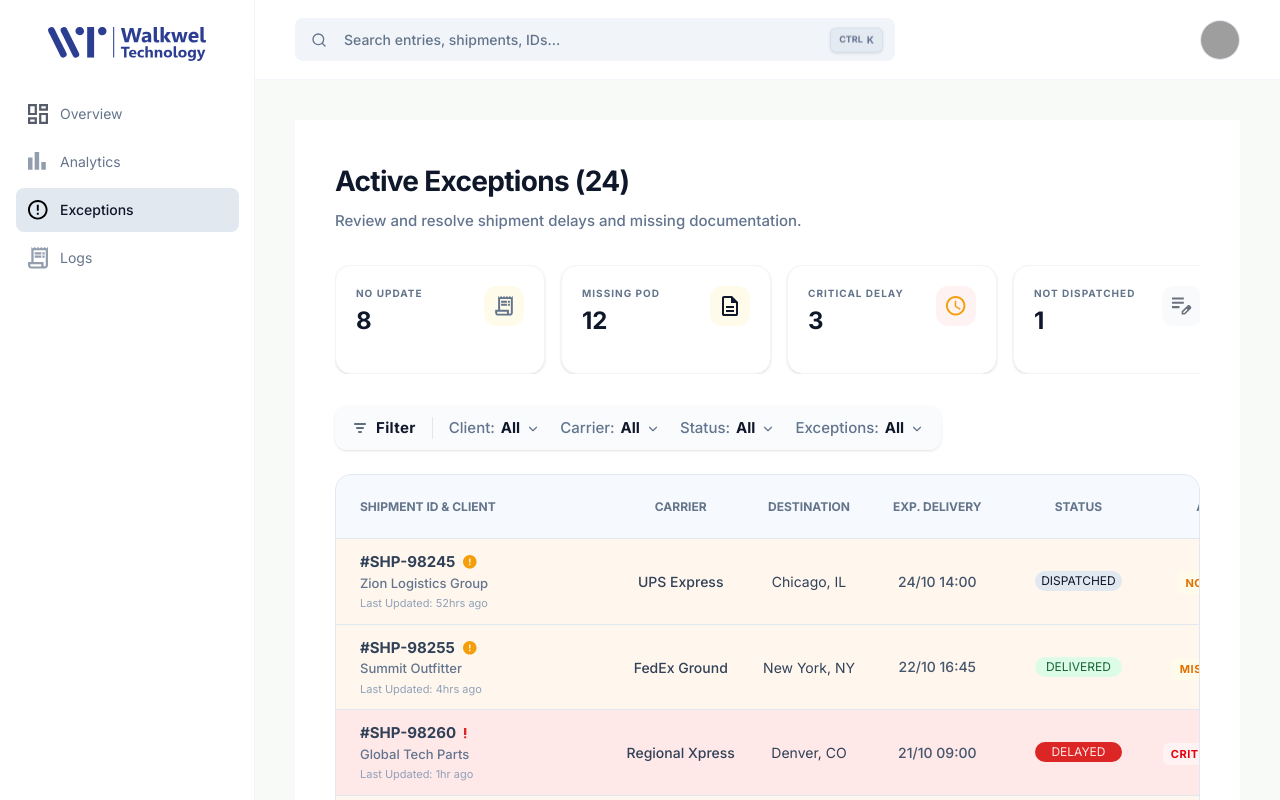
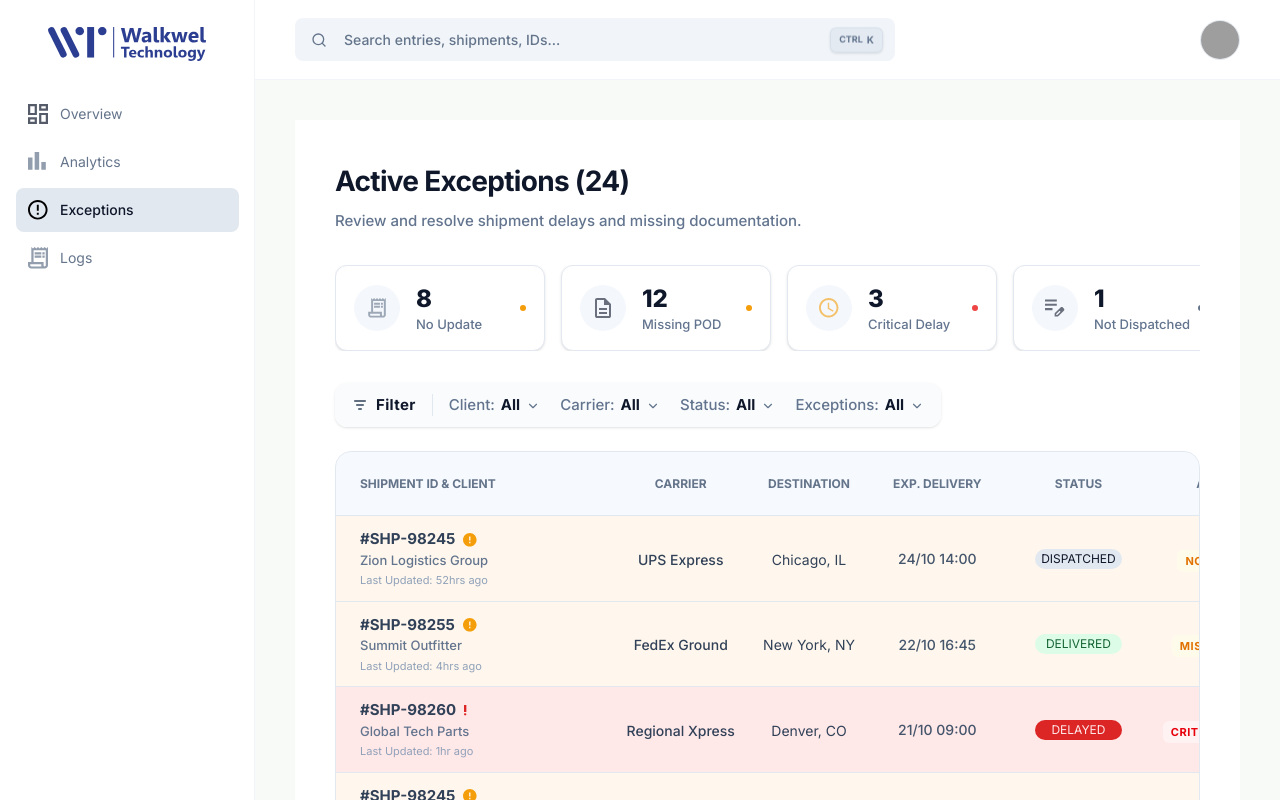
Before and after one commit to Prathik2004/3PL, a Next.js app in the folder frontend/: page /dashboard/exceptions in a window 1280 px wide. Shown: the top 800 px of the page. Built offline with nearby package versions, Linux system fonts and the light colour scheme; grey boxes are pictures that could not be loaded.

Commit message:
feat: add exception variant to KpiCard to support unique dashboard layout

```diff
--- a/frontend/src/app/dashboard/exceptions/page.tsx
+++ b/frontend/src/app/dashboard/exceptions/page.tsx
@@ -28,24 +28,28 @@ export default function ExceptionsDashboard() {
           value={8}
           status="alert"
           iconSrc="/icons/logs.svg"
+          variant="exception"
         />
         <KpiCard
           title="Missing POD"
           value={12}
           status="alert"
           iconSrc="/icons/file.svg"
+          variant="exception"
         />
         <KpiCard
           title="Critical Delay"
           value={3}
           status="critical"
           iconSrc="/icons/delayed.svg"
+          variant="exception"
         />
         <KpiCard
           title="Not Dispatched"
           value={1}
           status="neutral"
           iconSrc="/icons/Container.svg"
+          variant="exception"
         />
       </div>
 
--- a/frontend/src/components/common/KPICard.tsx
+++ b/frontend/src/components/common/KPICard.tsx
@@ -1,4 +1,5 @@
 import React from "react";
+import Image from "next/image";
 
 interface KpiCardProps {
   title?: string;
@@ -6,6 +7,7 @@ interface KpiCardProps {
   change?: string;
   status?: "success" | "alert" | "critical" | "neutral";
   iconSrc?: string;
+  variant?: "default" | "exception";
 }
 
 const KpiCard: React.FC<KpiCardProps> = ({
@@ -14,6 +16,7 @@ const KpiCard: React.FC<KpiCardProps> = ({
   change,
   status = "neutral",
   iconSrc,
+  variant = "default",
 }) => {
   // Mapping statuses to Figma-accurate background and text colors
   const statusConfig = {
@@ -25,6 +28,47 @@ const KpiCard: React.FC<KpiCardProps> = ({
 
   const colors = statusConfig[status];
 
+  // Specific layout for Exceptions Dashboard
+  if (variant === "exception") {
+    const dotColors = {
+      success: "bg-[#10B981]",
+      alert: "bg-[#F59E0B]",
+      critical: "bg-[#EF4444]",
+      neutral: "bg-[#64748B]",
+    };
+
+    return (
+      <div className="bg-white rounded-xl p-[18px] border border-slate-200 flex-1 min-w-[210px] shadow-sm flex items-center justify-between">
+        <div className="flex items-center gap-4">
+          {/* Circular Icon Container */}
+          {iconSrc && (
+            <div className="w-[46px] h-[46px] rounded-full bg-[#F4F7FB] flex items-center justify-center">
+              <Image src={iconSrc} alt="" width={20} height={20} className="w-5 h-5 opacity-60" />
+            </div>
+          )}
+
+          {/* Content */}
+          <div className="flex flex-col justify-center">
+            {value !== undefined && (
+              <span className="text-[24px] leading-tight font-extrabold text-[#0F172A]">
+                {value}
+              </span>
+            )}
+            {title && (
+              <span className="text-[13px] font-medium text-slate-500 leading-tight mt-0.5">
+                {title}
+              </span>
+            )}
+          </div>
+        </div>
+
+        {/* Small Status Dot on the right */}
+        <div className={`w-[6px] h-[6px] rounded-full ${dotColors[status]}`} />
+      </div>
+    );
+  }
+
+  // Default Dashboard Layout
   return (
     /* flex-1 allows cards to grow and fill the line equally */
     <div className="bg-white rounded-2xl p-5 border border-slate-100 flex-1 min-w-[210px] shadow-sm">
@@ -43,7 +87,7 @@ const KpiCard: React.FC<KpiCardProps> = ({
         {/* Icon with status-based background color */}
         {iconSrc && (
           <div className={`p-2.5 rounded-xl ${colors.iconBg}`}>
-            <img src={iconSrc} alt="" className={`w-5 h-5 ${status === 'neutral' ? 'opacity-60' : 'opacity-100'}`} />
+            <Image src={iconSrc} alt="" width={20} height={20} className={`w-5 h-5 ${status === 'neutral' ? 'opacity-60' : 'opacity-100'}`} />
           </div>
         )}
       </div>
```
